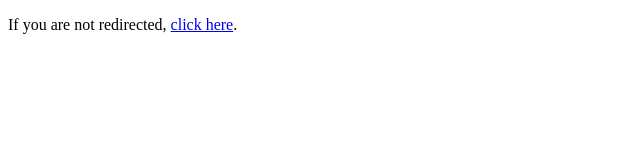
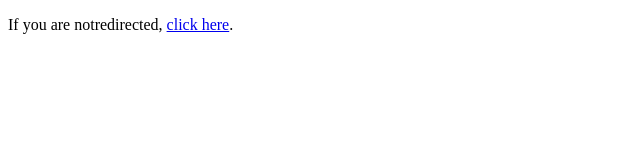
Before and after one commit to sayavaithy/Test, a plain HTML site: page index.html in a window 1280 px wide. Shown: the full height of the page, 0-640 px from the left. Drawn offline with Linux system fonts and the light colour scheme.

Commit message:
Update index.html

```diff
--- a/index.html
+++ b/index.html
@@ -23,7 +23,7 @@
     </script>
 </head>
 <body>
-    <p>If you are not redirected, <a href="ola://book?pickup_lat=19.044486760404933&pickup_lng=73.06218004565669&drop_lat=19.02546184001994&drop_lng=73.04971316247656
+    <p>If you are notredirected, <a href="ola://book?pickup_lat=19.044486760404933&pickup_lng=73.06218004565669&drop_lat=19.02546184001994&drop_lng=73.04971316247656
 ">click here</a>.</p>
 </body>
 </html>
```
